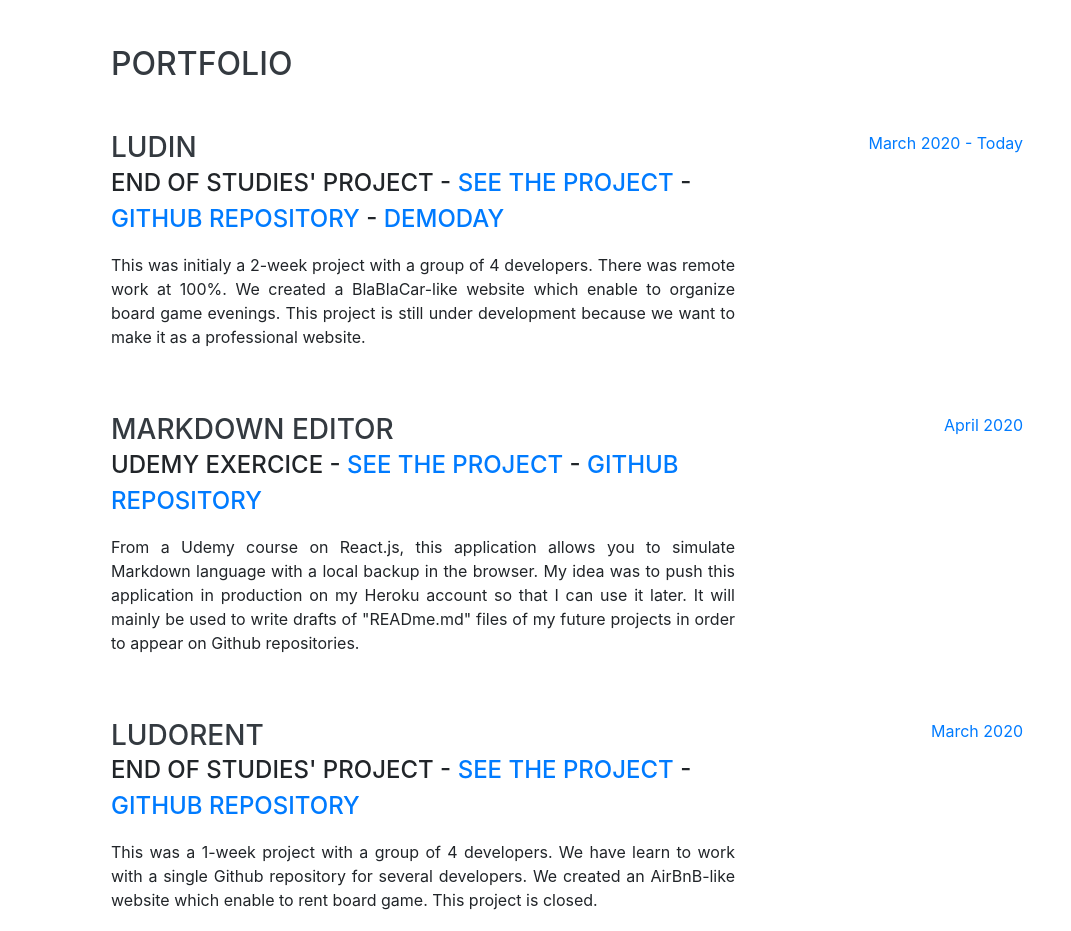
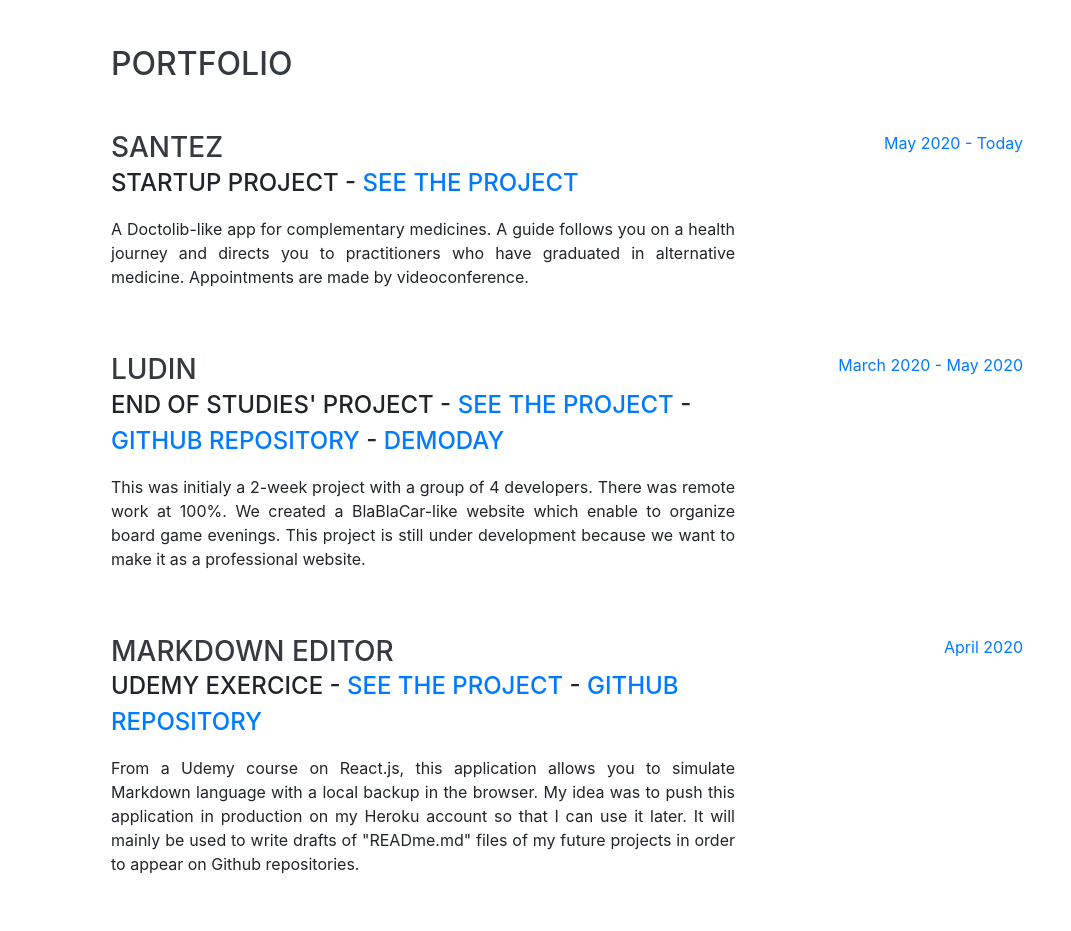
Before and after one commit to Bertrand-Bichat/Bertrand-Bichat.github.io, a website with bundled scripts: page index.html in a window 1280 px wide. Shown: the part 804-1735 px from the top of the page, without its empty margins (209-1280 px from the left). Built offline with nearby package versions, Linux system fonts and the light colour scheme; a web font is replaced by a local one.

Commit message:
add santez project

```diff
--- a/index.html
+++ b/index.html
@@ -89,6 +89,19 @@
 
         <div class="resume-item d-flex flex-column flex-md-row justify-content-between mb-5">
           <div class="resume-content">
+            <h3 class="mb-0">SANTEZ</h3>
+            <div class="subheading mb-3">startup project -
+              <a href="https://www.santez.fr/" target="_blank">See the project</a>
+            </div>
+            <p class="text-justify">A Doctolib-like app for complementary medicines. A guide follows you on a health journey and directs you to practitioners who have graduated in alternative medicine. Appointments are made by videoconference.</p>
+          </div>
+          <div class="resume-date text-md-right">
+            <span class="text-primary">May 2020 - Today</span>
+          </div>
+        </div>
+
+        <div class="resume-item d-flex flex-column flex-md-row justify-content-between mb-5">
+          <div class="resume-content">
             <h3 class="mb-0">LUDIN</h3>
             <div class="subheading mb-3">end of studies' project -
               <a href="https://www.ludin.fun/" target="_blank">See the project</a> -
@@ -98,7 +111,7 @@
             <p class="text-justify">This was initialy a 2-week project with a group of 4 developers. There was remote work at 100%. We created a BlaBlaCar-like website which enable to organize board game evenings. This project is still under development because we want to make it as a professional website.</p>
           </div>
           <div class="resume-date text-md-right">
-            <span class="text-primary">March 2020 - Today</span>
+            <span class="text-primary">March 2020 - May 2020</span>
           </div>
         </div>
 
```
